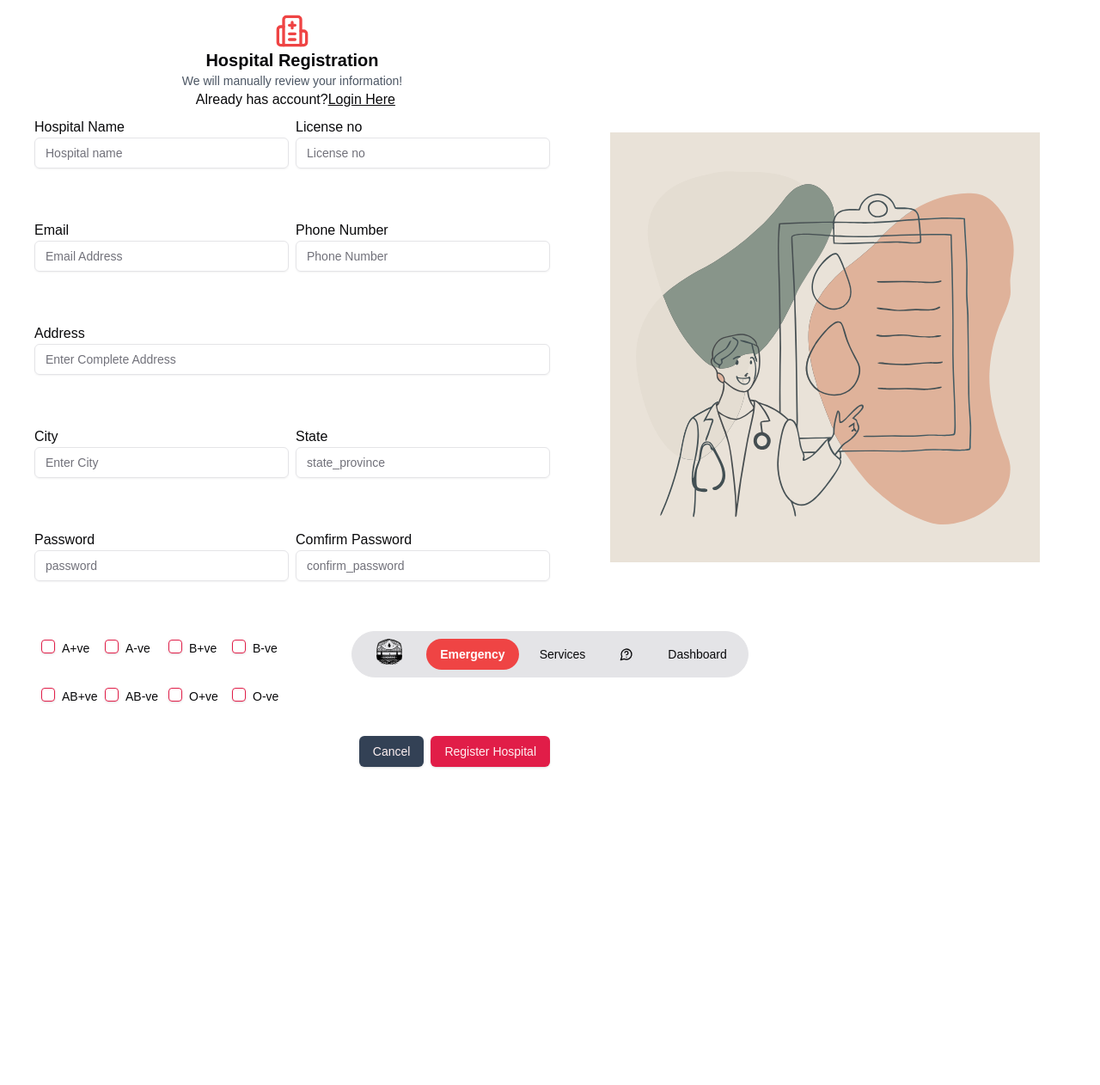
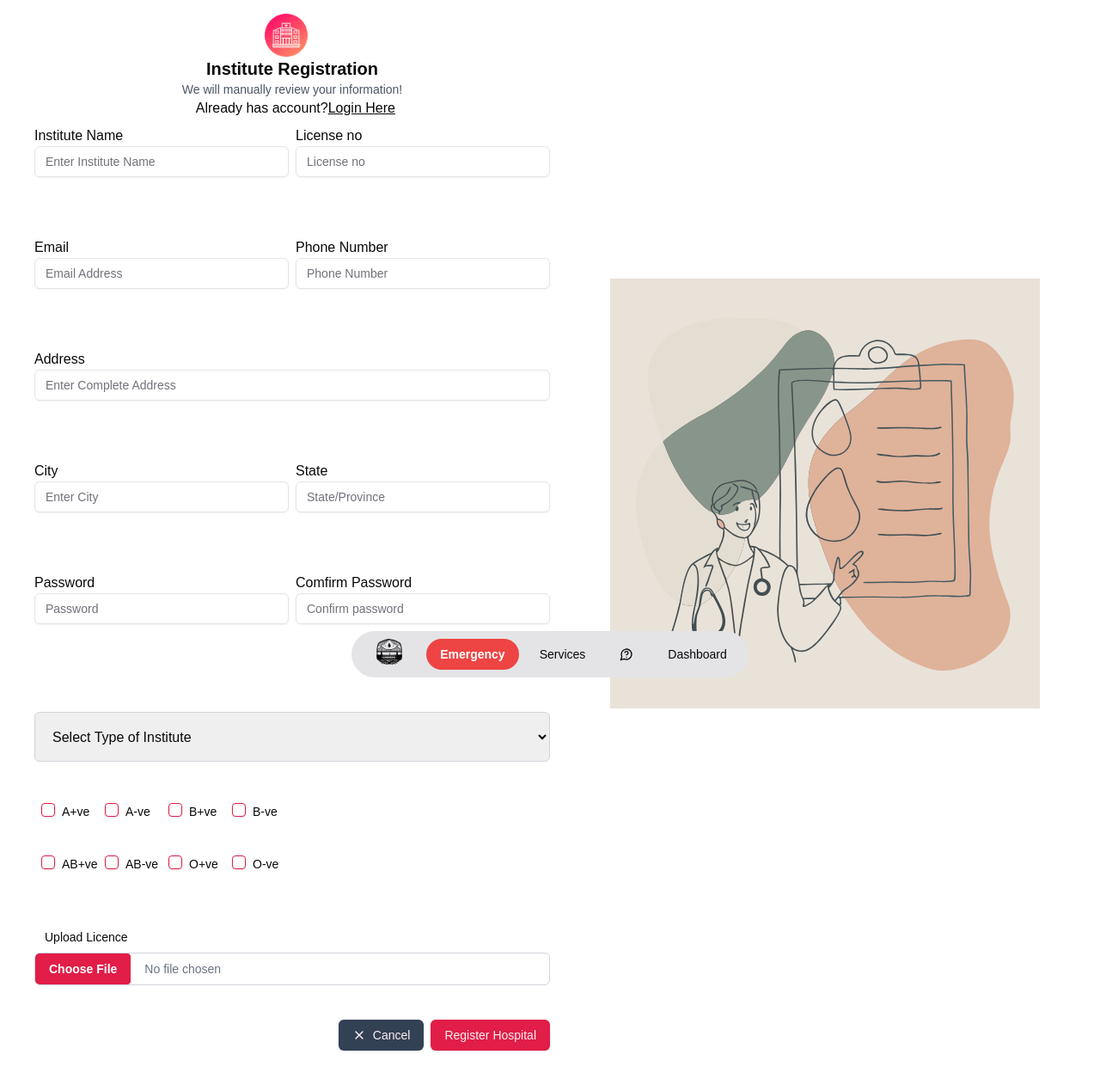
Before and after one commit to istiaqueahmedarik/blood_bridge, a Next.js app in the folder client/: page /hospital_reg in a window 1280 px wide. Shown: the top 1262 px of the page at 86% size. Before the commit the page ends 1038 px from the top, so only its background shows below. Built offline with nearby package versions, Linux system fonts and the light colour scheme.

Commit message:
Institute Registration Done

```diff
--- a/client/src/app/hospital_reg/page.tsx
+++ b/client/src/app/hospital_reg/page.tsx
@@ -1,18 +1,28 @@
+"use client"
 import { Button } from "@/components/ui/button";
 import { Checkbox } from "@/components/ui/checkbox";
 import { Input } from "@/components/ui/input";
-import { Hospital } from "lucide-react";
+import { Hospital, X } from "lucide-react";
 import Image from "next/image";
 import Link from "next/link";
-import React from "react";
+import React, { useState } from "react";
 
 function page() {
+  const [LcImage, setLcImage] = useState<File | null>(null);
+  const handleLcChange = (e: React.ChangeEvent<HTMLInputElement>) => {
+      const file = e.target.files?.[0]; // Safely access the first file
+      if (file) {
+        setLcImage(file); // Save the file for further processing
+
+      }
+    };
   return (
     <div className="grid grid-cols-2 my-4">
-      <div className="gap-2 ml-10 grid grid-cols-2 grid-rows-8">
+      <div className="gap-2 ml-10 grid grid-cols-2 grid-rows-10">
         <div className="col-span-2 m-auto text-center">
-          <Hospital className="w-10 h-10 m-auto text-red-500" />
-          <h1 className="text-xl font-bold">Hospital Registration</h1>
+          {/**<Hospital className="w-10 h-10 m-auto text-red-500" />**/}
+          <Image src={'/pharmacy.png'} alt="hospital_img" height={50} width={50} className="ml-24"/>
+          <h1 className="text-xl font-bold">Institute Registration</h1>
           <h1 className="text-sm text-gray-600">We will manually review your information!</h1>
           <div className="flex flex-row ml-4">
             <p>Already has account?</p>
@@ -22,8 +32,8 @@ function page() {
           </div>
         </div>
         <div>
-          <h1>Hospital Name</h1>
-          <Input type="text" placeholder="Hospital name" name="hospital_name" />
+          <h1>Institute Name</h1>
+          <Input type="text" placeholder="Enter Institute Name" name="Institute_name" />
         </div>
         <div>
           <h1>License no</h1>
@@ -49,17 +59,32 @@ function page() {
         </div>
         <div>
           <h1>State</h1>
-          <Input type="text" placeholder="state_province" name="state_province" />
+          <Input type="text" placeholder="State/Province" name="state_province" />
         </div>
         <div>
           <h1>Password</h1>
-          <Input type="password" placeholder="password" name="password" />
+          <Input type="password" placeholder="Password" name="password" />
         </div>
         <div>
           <h1>Comfirm Password</h1>
-          <Input type="password" placeholder="confirm_password" name="confirm_password" />
+          <Input type="password" placeholder="Confirm password" name="confirm_password" />
         </div>
 
+        {/**Institute Type */}
+        <div className="flex flex-row py-8 justify-end col-span-2 gap-2">
+        <select
+          id="instituteType"
+          name="instituteType"
+          className="px-4 py-2 border border-gray-300 rounded-md w-full"
+          defaultValue=""
+        >
+          <option value="" disabled>
+          Select Type of Institute
+          </option>
+          <option value="Hospital">Hospital</option>
+          <option value="Blood Bank">Blood Bank</option>
+        </select>
+        </div>
 
 
 
@@ -143,11 +168,24 @@ function page() {
             </label>
           </div>
         </div>
-        <div className="flex flex-row mr-0 justify-end col-span-2 gap-2">
-          <Button className="max-w-5xl min-w-4xl bg-slate-700">Cancel</Button>
-          <Button>Register Hospital</Button>
+
+        {/**Licence Pic */}
+        <div className="flex flex-col mb-8 justify-end col-span-2 gap-2">
+            <label htmlFor='nidCard' className='text-black-500 ml-3 text-sm font-medium '>Upload Licence</label>
+            <input
+              type='file'
+              id='LcCard'
+              accept='image/*'
+              onChange={handleLcChange}
+              className='block w-full text-sm text-gray-500 border border-gray-300 rounded-md file:mr-4 file:py-2 file:px-4 file:rounded-sm file:border-0 file:text-sm file:font-semibold file:bg-primary file:text-white hover:file:bg-primary-dark'
+            />
+          </div>
 
 
+
+        <div className="flex flex-row mr-0 justify-end col-span-2 gap-2">
+          <Button className="max-w-5xl min-w-4xl bg-slate-700"> <X/> Cancel</Button>
+          <Button>Register Hospital</Button>
         </div>
       </div>
       <div className="m-auto">
--- a/client/src/app/users/page.tsx
+++ b/client/src/app/users/page.tsx
@@ -14,7 +14,7 @@ function page() {
                     </p>
                 </div>
 
-                <div className="grid md:grid-cols-3 gap-6 max-w-5xl mx-auto">
+                <div className="grid md:grid-cols-2 gap-6 max-w-3xl mx-auto">
                     <Link href="/signup">
                         <Card className="group isolate flex flex-col rounded-2xl bg-popover transition-all hover:bg-primary shadow-[inset_0_1px,inset_0_0_0_1px] shadow-white/[0.025] overflow-hidden">
                             <CardContent className="relative z-10 flex-none px-6 order-last pb-6">
@@ -36,11 +36,11 @@ function page() {
                         </Card>
                     </Link>
 
-                    <Link href="/hospital_verify">
+                    <Link href="/hospital_reg">
 
                         <Card className="group isolate flex flex-col rounded-2xl bg-input hover:bg-primary transition-all shadow-[inset_0_1px,inset_0_0_0_1px] shadow-white/[0.025] overflow-hidden">
                             <CardContent className="relative z-10 flex-none px-6 order-last pb-6">
-                                <h2 className="text-2xl font-bold text-center text-background">Hospital</h2>
+                                <h2 className="text-2xl font-bold text-center text-background">Institute</h2>
                             </CardContent>
                             <div className="pointer-events-none relative flex-auto select-none isolate" style={{ minHeight: '10.25rem' }} aria-hidden="true">
                                 <div className="absolute inset-0 -bottom-5 z-10 bg-[radial-gradient(50%_100%_at_top,theme(colors.gray.900/0),theme(colors.gray.900/0.68)_61.5%,rgb(33,33,38))]"></div>
@@ -57,7 +57,7 @@ function page() {
                             </div>
                         </Card>
                     </Link>
-
+                    {/** *
                     <Link href="/bloodbank_verify">
 
                         <Card className="group isolate transition-all flex flex-col rounded-2xl bg-primary hover:bg-destructive shadow-[inset_0_1px,inset_0_0_0_1px] shadow-white/[0.025] overflow-hidden">
@@ -79,6 +79,7 @@ function page() {
                             </div>
                         </Card>
                     </Link>
+                    **/ }
                 </div>
 
 
```
Also changed, not shown: client/public/pharmacy.png (added).
